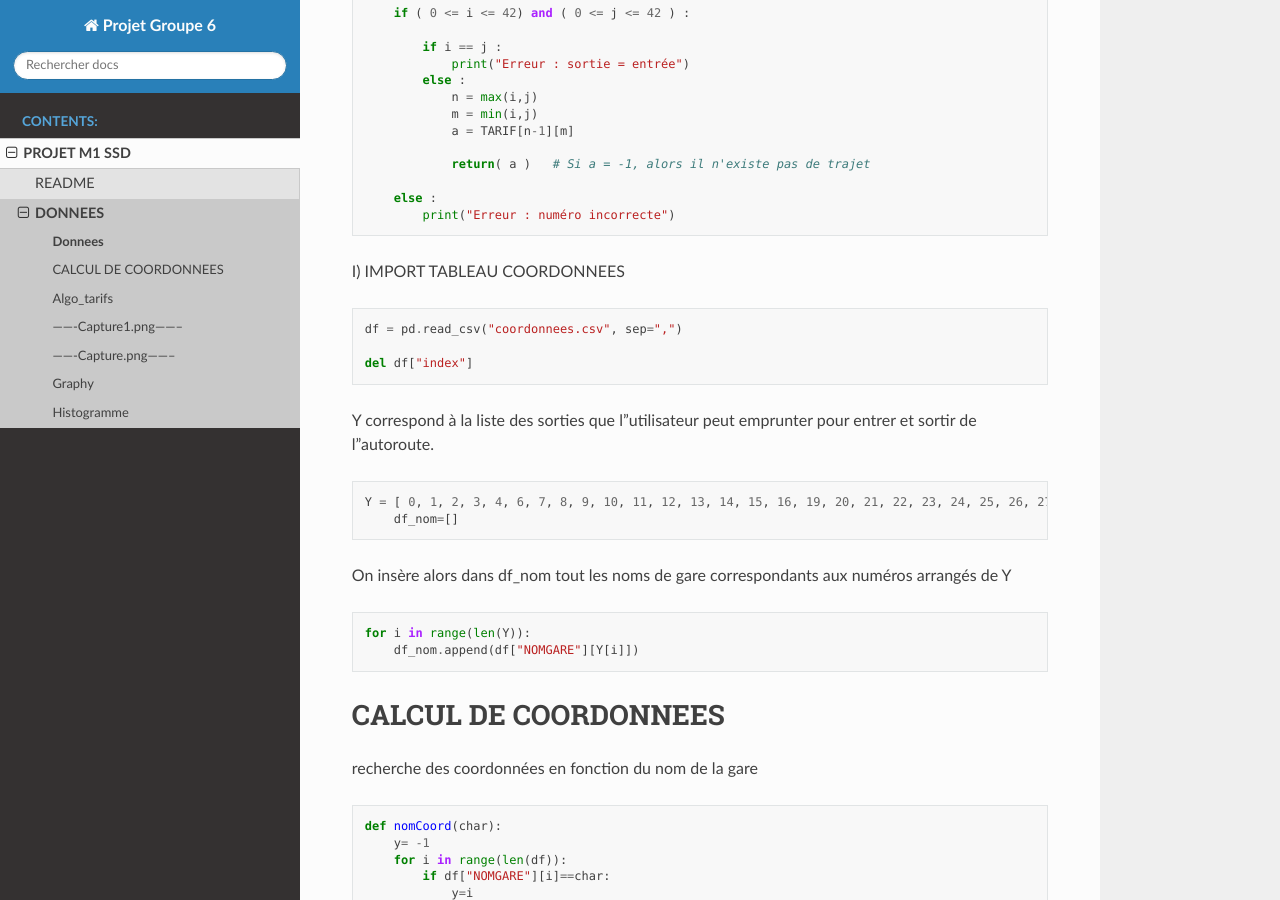
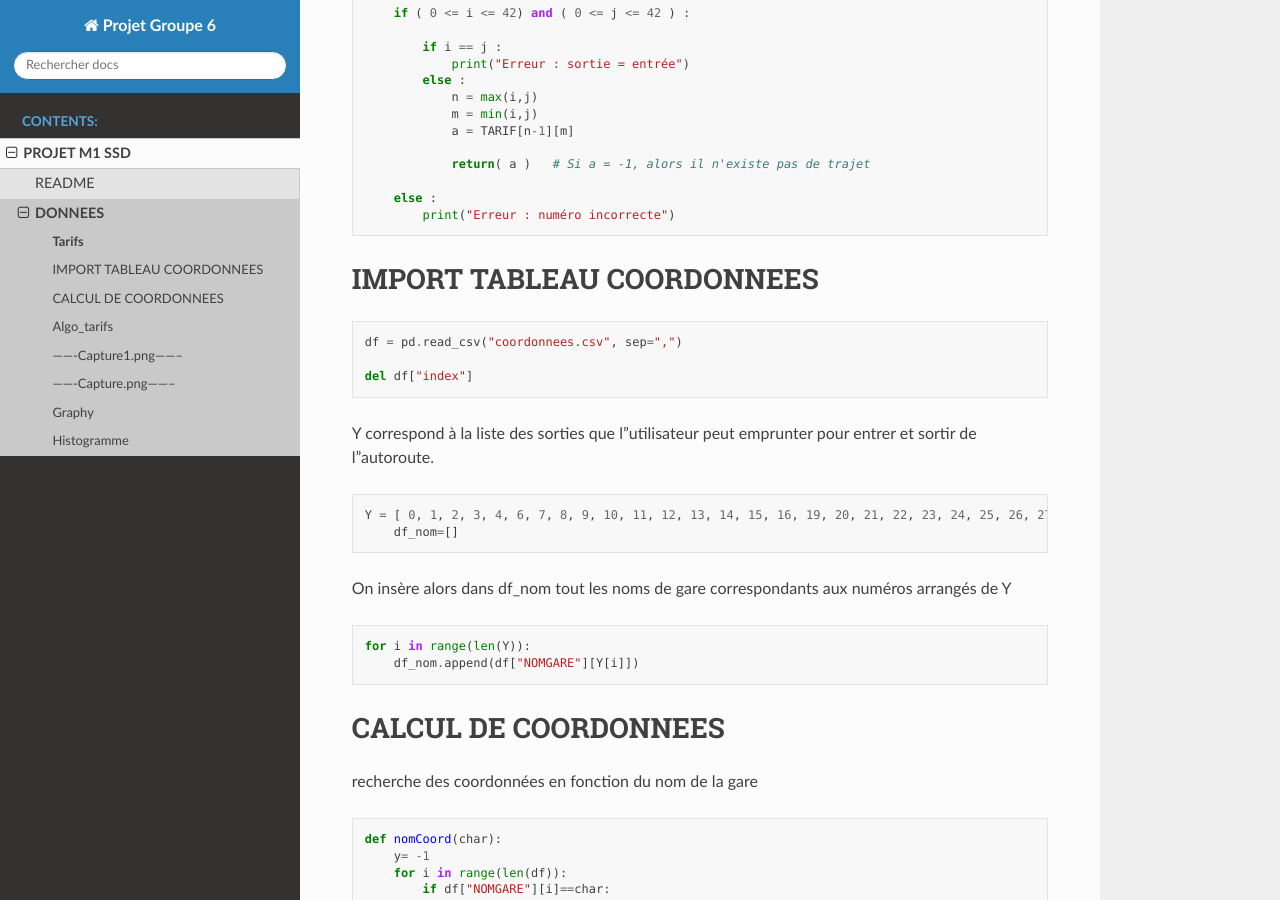
Before and after one commit to lucea97217/mapsud, a Sphinx documentation site: the page built from Sphinx_DL/source/Projet/DONNEES/Donnees.md, in a window 1280 px wide and 900 px high, scrolled down 1218 px. Built offline with Sphinx 7.4.7 and the Read the Docs theme 2.0.0, drawn with Linux system fonts in a browser that asks for light colours; some of the changed text lies outside the part shown.

Commit message:
Update Donnees.md

```diff
--- a/Sphinx_DL/source/Projet/DONNEES/Donnees.md
+++ b/Sphinx_DL/source/Projet/DONNEES/Donnees.md
@@ -1,6 +1,4 @@
-
-# Donnees
-
+# Tarifs
 
     import pandas as pd
 
@@ -75,7 +73,7 @@ fonction calcul tarifs
 
 
 
-I) IMPORT TABLEAU COORDONNEES
+# IMPORT TABLEAU COORDONNEES
 
     df = pd.read_csv("coordonnees.csv", sep=",")
 
```
